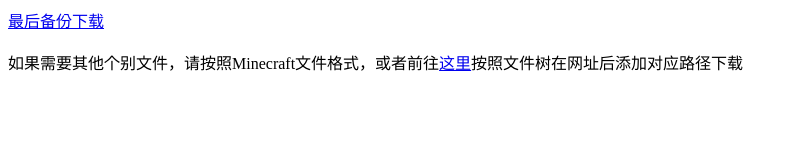
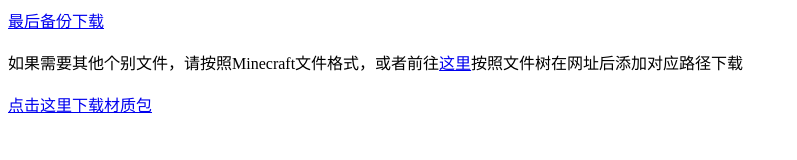
Before and after one commit to pysio2007/PanLingGuYu.github.io, a plain HTML site: page index.html in a window 1280 px wide. Shown: the whole page, without its empty margins (0-797 px from the left). Drawn offline with Linux system fonts and the light colour scheme.

Commit message:
材质包'

```diff
--- a/index.html
+++ b/index.html
@@ -9,5 +9,7 @@
         <a href="https://github.com/pysio2007/PanLingGuYu.github.io/archive/refs/heads/main.zip">最后备份下载</a>
         <br></br>
         如果需要其他个别文件，请按照Minecraft文件格式，或者前往<a href="https://github.com/pysio2007/PanLingGuYu.github.io.git">这里</a>按照文件树在网址后添加对应路径下载
+        <br></br>
+        <a href="http://panlinguyu.pysio.online/web/plgy.zip">点击这里下载材质包</a>
     </body>
 </html>
```
Also changed, not shown: 1 other file.
